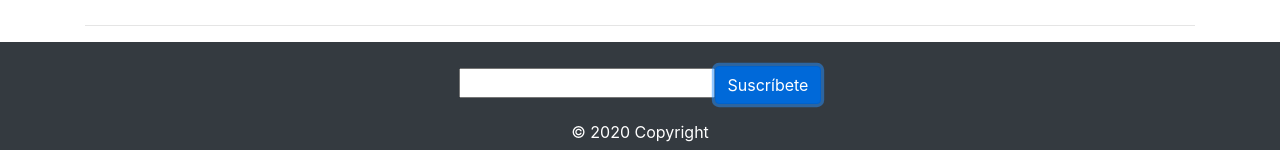
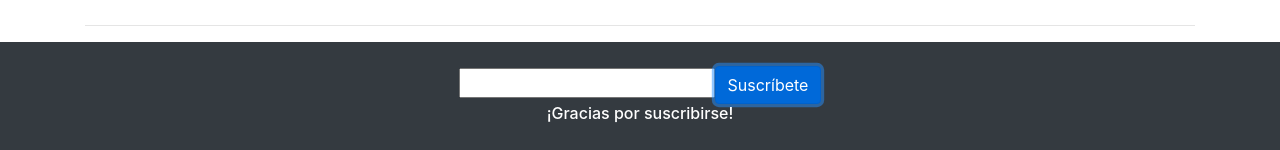
Before and after one commit to majezanu/cerouno-blogger, a React (Create React App) app: page / in a window 1280 px wide. Both pictures are taken after a click on the button "Suscríbete". Shown: the part 1254-1404 px from the top of the page. Built offline with nearby package versions, Linux system fonts and the light colour scheme.

Commit message:
feat: add action when subscribe

```diff
--- a/src/components/atoms/Button/Button.js
+++ b/src/components/atoms/Button/Button.js
@@ -4,10 +4,11 @@ class Button extends Component {
     constructor(props) {
         super(props);
         this.styleName = props.styleName;
+        this.handleClick = props.clickAction;
     }
   render() {
     return (
-        <button className={this.styleName}>{this.props.children}</button>
+        <button className={this.styleName} onClick={this.handleClick}>{this.props.children}</button>
     );
   }
 }
--- a/src/components/molecules/SubscribeInput/SubscribeInput.js
+++ b/src/components/molecules/SubscribeInput/SubscribeInput.js
@@ -2,16 +2,40 @@ import React, { Component } from 'react';
 import Button from '../../atoms/Button';
 import TextInput from '../../atoms/TextInput';
 class SubscribeInput extends Component {
+  constructor(props) {
+    super(props);
+    this.state = {isSubscribed: false};
+
+    this.subscribe = this.subscribe.bind(this);
+  }
+  subscribe() {
+    this.setState(state => ({
+      isSubscribed: true
+    }));
+  }
+  renderSuscribeMsg() {
+    if(this.state.isSubscribed) {
+      return (
+        <div className="row">
+          <div className="col align-self-center text-white">
+              <h6>¡Gracias por suscribirse!</h6>
+          </div>
+        </div>
+      );
+    }
+  }
   render() {
     return (
         <div className="container">
             <div className="row align-items-center">
                 <div className="col align-self-center ">
                     <TextInput type={`email`}></TextInput>
-                    <Button styleName={`btn btn-primary`}>Suscríbete</Button>
+                    <Button styleName={`btn btn-primary`} clickAction={this.subscribe}>Suscríbete</Button>
                 </div>
-
             </div>
+            {
+              this.renderSuscribeMsg()
+            }
         </div>
 
     );
```
